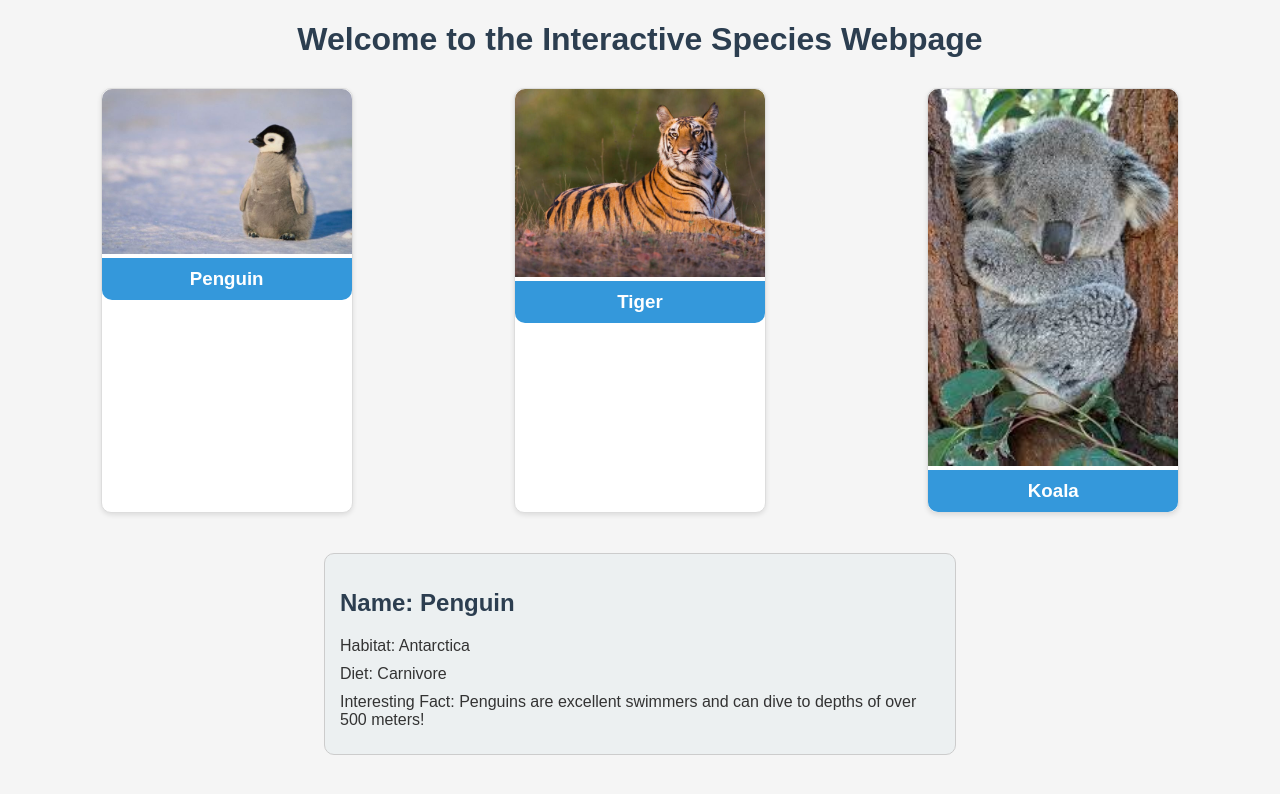
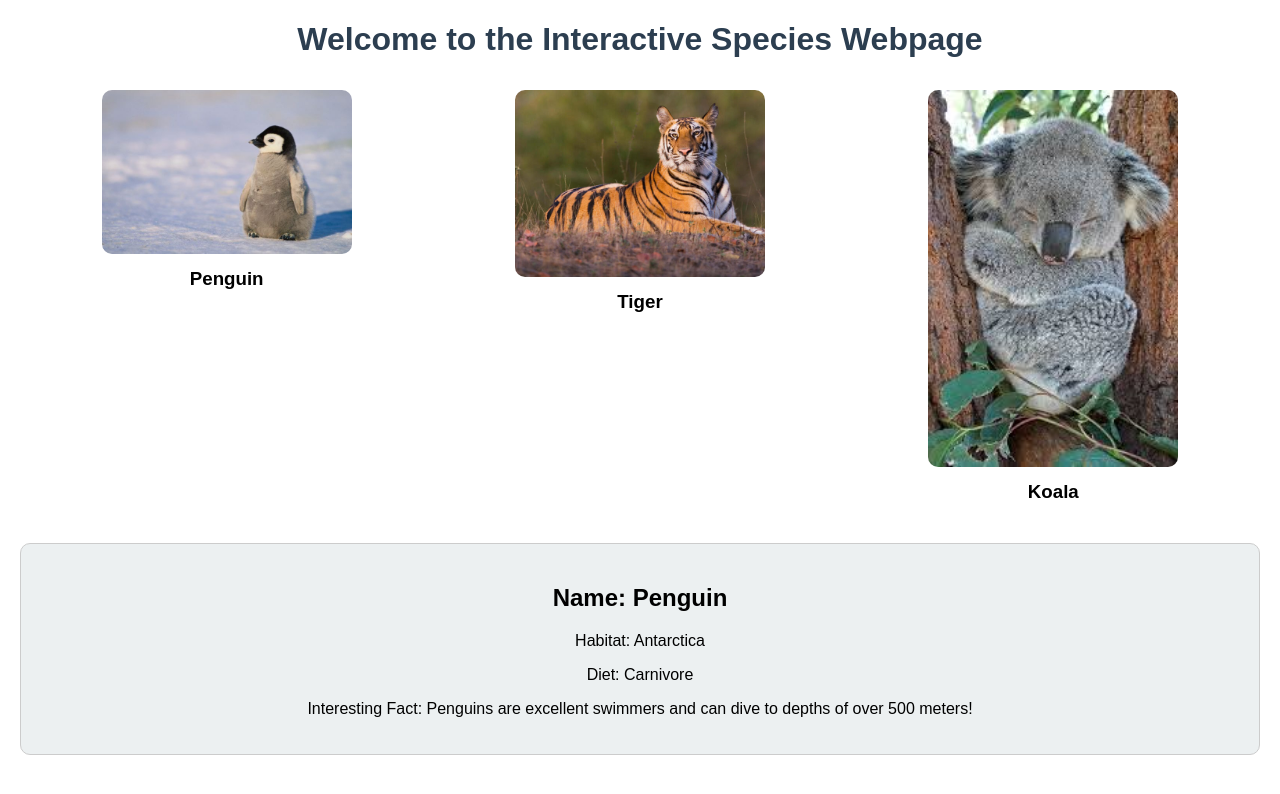
Before and after one commit to AraceliGuz/InteractiveSpeciesWebpage, a plain HTML site: page index.html in a window 1280 px wide. Both pictures are taken after a click on the element "Penguin". Drawn offline with Linux system fonts and the light colour scheme.

Commit message:
Update styles.css

```diff
--- a/styles.css
+++ b/styles.css
@@ -1,19 +1,13 @@
-/* General styles */
 body {
   font-family: Arial, sans-serif;
   text-align: center;
   margin: 20px;
-  background-color: #f5f5f5;
-  color: #333;
 }
 
-/* Header styling */
 h1 {
   color: #2c3e50;
-  margin-bottom: 20px;
 }
 
-/* Container for species cards */
 .species-container {
   display: flex;
   justify-content: space-around;
@@ -21,55 +15,54 @@ h1 {
   margin-top: 20px;
 }
 
-/* Styling for each species card */
 .species-card {
   width: 250px;
   margin: 10px;
   cursor: pointer;
-  transition: transform 0.2s ease, box-shadow 0.2s ease;
-  background-color: #fff;
-  border: 1px solid #ddd;
-  border-radius: 10px;
-  box-shadow: 0 2px 5px rgba(0, 0, 0, 0.1);
+  transition: transform 0.2s ease;
+  text-align: center;
 }
 
 .species-card img {
   width: 100%;
-  border-radius: 10px 10px 0 0;
+  height: auto;
+  border-radius: 10px;
 }
 
 .species-card h3 {
-  padding: 10px;
-  margin: 0;
-  background-color: #3498db;
-  color: white;
-  border-radius: 0 0 10px 10px;
+  margin: 10px 0;
 }
 
-/* Hover effect for species card */
 .species-card:hover {
   transform: scale(1.05);
-  box-shadow: 0 4px 10px rgba(0, 0, 0, 0.2);
 }
 
-/* Information section styling */
-#speciesInfo {
+.species-info {
+  margin-top: 20px;
+  padding: 20px;
+  border: 1px solid #ccc;
+  border-radius: 10px;
+  background-color: #ecf0f1;
+}
+
+#votingSection {
   margin-top: 30px;
-  padding: 15px;
+  padding: 20px;
   background-color: #ecf0f1;
   border: 1px solid #ccc;
   border-radius: 10px;
   max-width: 600px;
   margin-left: auto;
   margin-right: auto;
-  text-align: left;
-  display: none;
+  text-align: center;
 }
 
-#speciesInfo h2 {
-  color: #2c3e50;
+#voteResults p {
+  margin: 5px 0;
+  font-weight: bold;
 }
 
-#speciesInfo p {
-  margin: 10px 0;
+.feedback {
+  color: green;
+  margin-top: 10px;
 }
```
